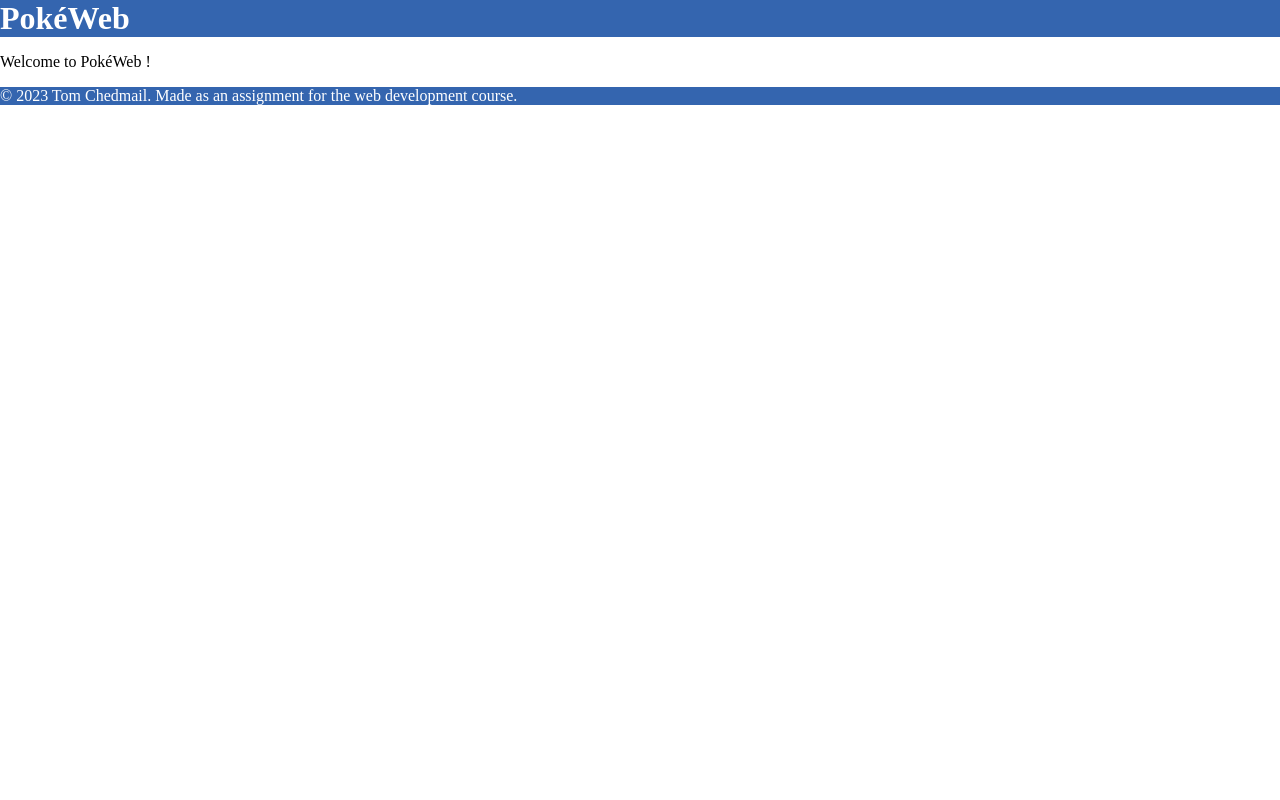
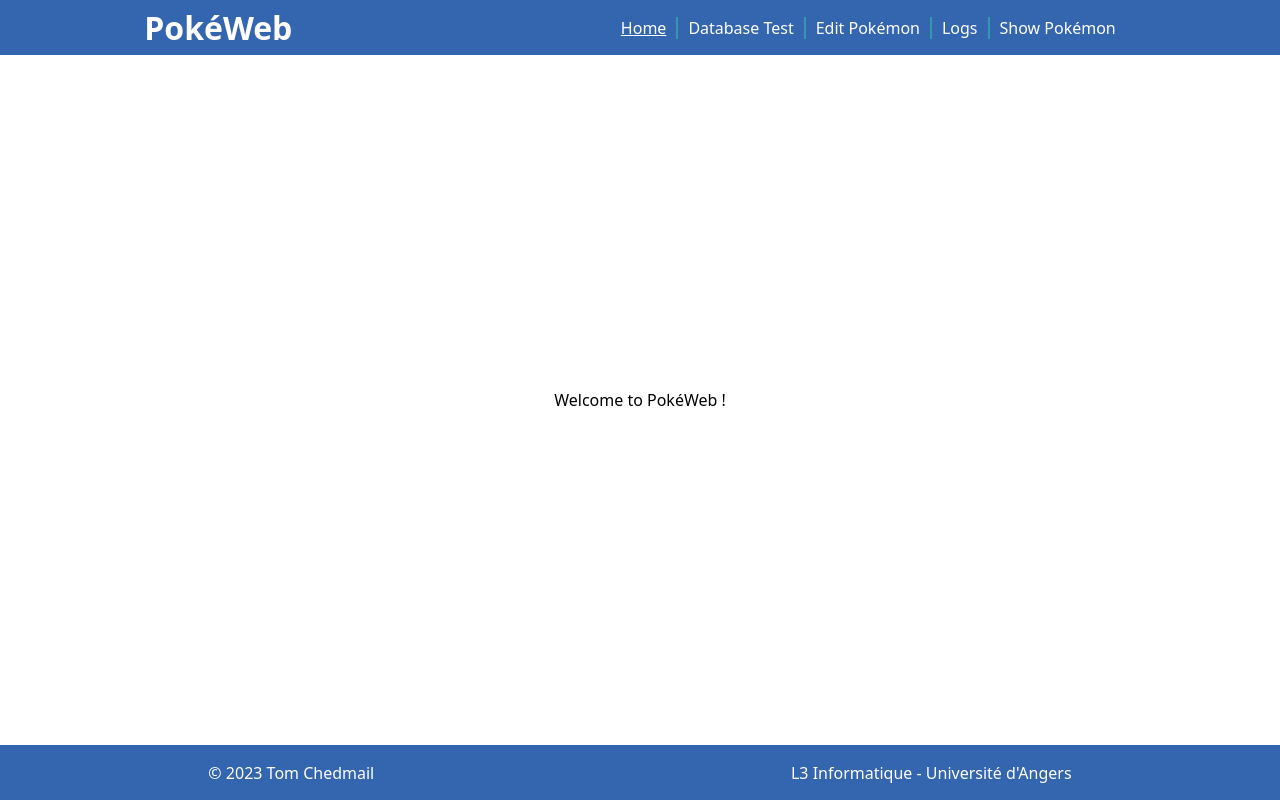
Before and after one commit to ttcchhmm/web-dev-project-pokemon, a PHP site: page / in a window 1280 px wide. Run offline with PHP 8.4, Linux system fonts and the light colour scheme.

Commit message:
Update template

```diff
--- a/src/Views/Template.php
+++ b/src/Views/Template.php
@@ -1,3 +1,11 @@
+<?php
+
+declare(strict_types = 1);
+namespace PokeWeb\Views;
+
+use PokeWeb\Utils\Links;
+?>
+
 <!DOCTYPE html>
 <html lang="en">
 <head>
@@ -11,8 +19,19 @@
     <title>PokéWeb - <?= $response['title'] ?></title>
 </head>
 <body>
+    <div id="page"> <!-- div as the only body's child to workaround browser extensions adding elements to the body tag, breaking flexbox. -->
         <header>
             <h1>PokéWeb</h1>
+
+            <nav>
+                <ul>
+                    <li><a href="<?= Links::link('home') ?>">Home</a></li>
+                    <li>Database Test</li>
+                    <li>Edit Pokémon</li>
+                    <li>Logs</li>
+                    <li>Show Pokémon</li>
+                </ul>
+            </nav>
         </header>
 
         <div id="content">
@@ -20,7 +39,9 @@
         </div>
 
         <footer>
-        <p>&copy; 2023 Tom Chedmail. Made as an assignment for the web development course.</p>
+            <p>&copy; 2023 Tom Chedmail</p>
+            <p>L3 Informatique - Université d'Angers</p>
         </footer>
+    </div>
 </body>
 </html>
--- a/src/public/main.css
+++ b/src/public/main.css
@@ -1,8 +1,28 @@
+* {
+    font-family: 'Noto Sans', 'Verdana', sans-serif;
+}
+
+html, body, #page {
+    height: 100%;
+}
+
 body {
     margin: 0px;
 }
 
+#page {
+    display: flex;
+    flex-direction: column;
+    justify-content: space-between;
+}
+
 header, footer {
+    display: flex;
+    justify-content: space-around;
+    align-items: center;
+
+    height: 55px;
+
     background-color: #3465af;
     color: white;
 }
@@ -11,3 +31,31 @@ header h1 {
     margin: 0px;
     padding: 0px;
 }
+
+header nav ul {
+    display: flex;
+    list-style-type: none;
+}
+
+header nav ul li {
+    padding-right: 10px;
+    margin-right: 10px;
+
+    border-right: 2px solid #3496af;
+}
+
+header nav ul li a, header nav ul li a:visited {
+    color: white;
+}
+
+header nav ul li:last-child {
+    border-right: none;
+}
+
+a, a:visited {
+    color: red;
+}
+
+#content {
+    align-self: center;
+}
```
Lines whose indentation alone changed are shown as unchanged.
